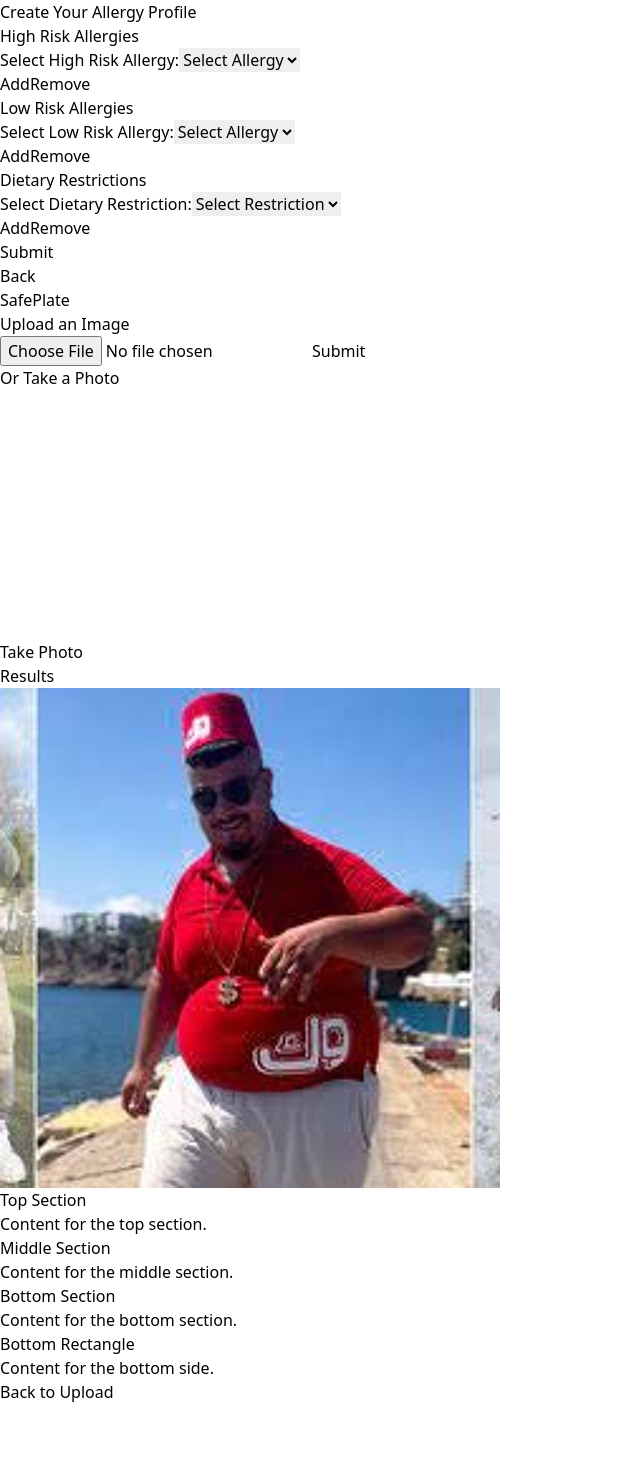
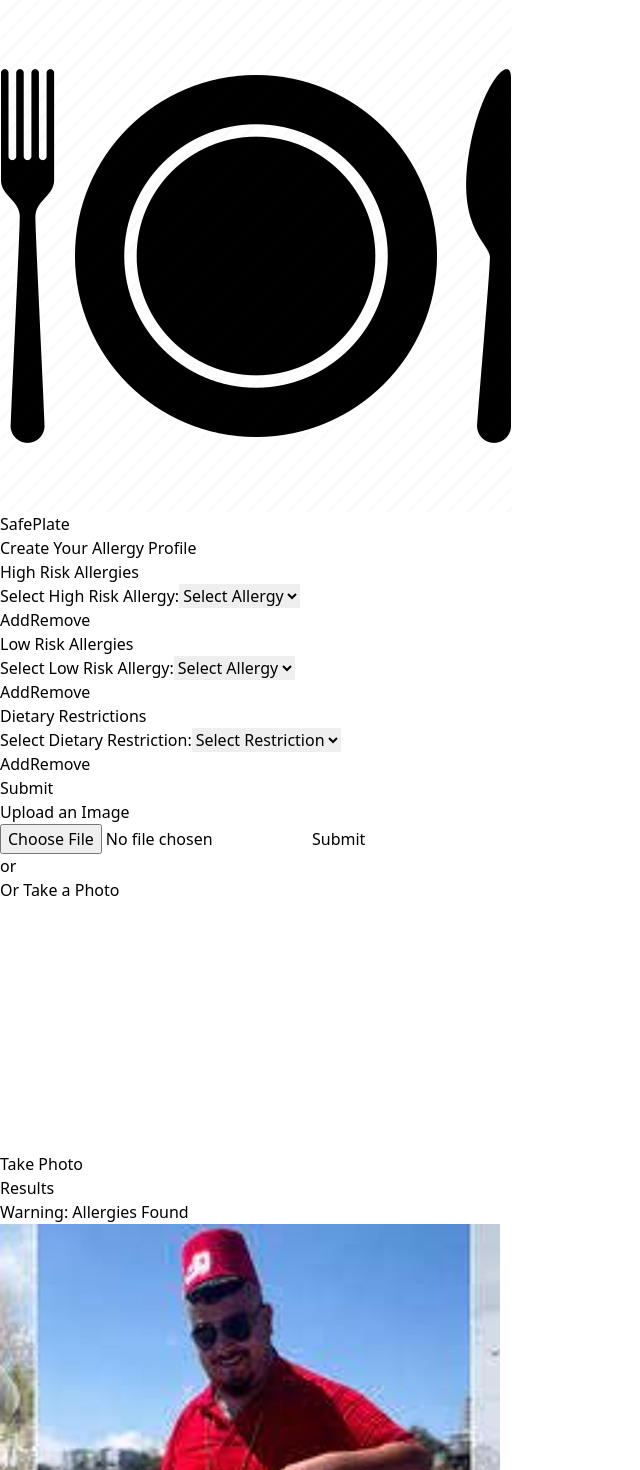
Before and after one commit to YasashwiniNapa/SafePlate, a React (Vite) app in the folder front-end/: page / in a window 1280 px wide. Shown: the top 1470 px of the page, without its empty margins (0-640 px from the left). Before the commit the page ends 1404 px from the top, so only its background shows below. Built offline with nearby package versions, Linux system fonts and the light colour scheme; no server answers.

Commit message:
added formatting

```diff
--- a/front-end/src/components/Camera.jsx
+++ b/front-end/src/components/Camera.jsx
@@ -77,16 +77,16 @@ function CameraCapture() {
 
       {/* Conditional rendering for buttons based on whether an image is captured */}
       {image ? (
-        <div className="mt-4">
+        <div className="mt-4 space-x-10">
           <button
             onClick={retakePhoto}
-            className="mr-2 px-4 py-2 bg-red-500 text-white rounded hover:bg-red-600"
+            className="mt-4 bg-[#FC7100] justify-center hover:bg-red-700 text-white font-bold py-2 px-8 rounded-full shadow-md transition-shadow duration-200 l-60"
           >
             Retake Photo
           </button>
           <button
             onClick={handleSubmit}
-            className="px-4 py-2 bg-blue-500 text-white rounded hover:bg-blue-600"
+            className="mt-4 bg-[#5CA135] justify-center hover:bg-green-700 text-white font-bold py-2 px-8 rounded-full shadow-md transition-shadow duration-200 l-60"
           >
             Submit Photo
           </button>
@@ -94,7 +94,7 @@ function CameraCapture() {
       ) : (
         <button
           onClick={capturePhoto}
-          className="mt-4 px-4 py-2 bg-white text-black rounded hover:bg-green-600 hover:text-white" // Button styles
+          className="mt-8 bg-[#5CA135] justify-center hover:bg-green-700 text-white font-bold py-2 px-8 rounded-full shadow-md transition-shadow duration-200 l-60" // Button styles
         >
           Take Photo
         </button>
--- a/front-end/src/components/ImageUpload.jsx
+++ b/front-end/src/components/ImageUpload.jsx
@@ -1,5 +1,4 @@
 import React, { useState } from 'react';
-import { useNavigate } from 'react-router-dom';
 
 const ImageUpload = () => {
     const [image, setImage] = useState(null);
@@ -36,18 +35,9 @@ const ImageUpload = () => {
 
     return (
         <div className="flex flex-col h-screen">
-            <header className="bg-black p-10 text-center border-b border-gray-300 h-1/5 flex justify-between items-center">
-                <button
-                    onClick={handleBackToProfile}
-                    className="text-white bg-blue-500 hover:bg-blue-700 rounded px-4 py-2"
-                >
-                    Back
-                </button>
-                <h1 className="m-0 text-5xl text-white">SafePlate</h1>
-                <div className="w-20" /> {/* Placeholder for spacing */}
-            </header>
-            <div className="flex flex-col bg-[#F5DDC2] items-center justify-center h-4/5">
-                <h1 className="text-3xl mb-4">Upload an Image</h1>
+    <header className="bg-[#5CA135] text-center p-5 flex justify-center h-1/10 space-x-5"></header>
+            <div className="flex flex-col items-center justify-center h-4/5">
+                <h1 className="text-3xl mb-10">Upload an Image</h1>
                 <form onSubmit={handleSubmit} className="flex flex-col items-center">
                     <input
                         type="file"
@@ -58,21 +48,23 @@ const ImageUpload = () => {
                     <button
                         type="submit"
                         disabled={!image}
-                        className={`px-4 py-2 text-white rounded-md ${image ? 'bg-[#5CA135] hover:bg-green-700' : 'bg-gray-400 cursor-not-allowed'}`}
+                        className="mt-4 bg-[#5CA135] justify-center hover:bg-green-700 text-white font-bold py-2 px-8 rounded-full shadow-md transition-shadow duration-200 l-60"
                     >
                         Submit
                     </button>
 
                 </form>
+                <text className="text-10 mt-2">or</text>
                 <form onSubmit={handleTakePhoto} className="flex flex-col items-center">
                     <button
                         type="submit"
-                        className={'mx-auto my-5 px-5 py-3 text-lg text-white bg-blue-600 rounded-md shadow hover:bg-blue-700'}
+                        className="mt-4 bg-[#FC7100] hover:bg-orange-700 text-white font-bold py-2 px-6 rounded-full shadow-md transition-shadow duration-200"
                     >
                         Or Take a Photo
                     </button>
                 </form>
             </div>
+            <header className="bg-[#5CA135] text-center p-5 flex justify-center h-1/10 space-x-5"></header>
         </div>
     );
 };
--- a/front-end/src/components/Profile.jsx
+++ b/front-end/src/components/Profile.jsx
@@ -5,7 +5,7 @@
 // Green #5CA135
 
 import React, { useState } from "react";
-import { useLocation, useNavigate } from 'react-router-dom';
+import plateImage from "../assets/plate.png";
 
 const Profile = () => {
     //const navigate = useNavigate();
@@ -129,8 +129,12 @@ const Profile = () => {
   };
 
   return (
-    <div className="flex flex-col">
-    <header className="bg-white w-full l-20"></header>
+    <div className="flex flex-col text">
+    <header className="bg-[#5CA135] text-center p-10 flex items-center justify-center h-1/5 space-x-5">
+    <img src={plateImage} alt="Plate" className="h-20 w-20" />
+    <h1 className="m-0 text-5xl text-black">SafePlate</h1>
+    </header>
+    <header className="bg-[#F5DDC2] w-full l-20"></header>
       <header className="bg-black py-10 border-b h-80 flex border-gray-300 items-center justify-center shadow-md relative bg-[url(https://www.shutterstock.com/image-photo/menu-frame-different-types-cheese-600nw-1810524649.jpg)] bg-left bg-no-repeat w-full mx-auto bg-contain">
         <h1 className="text-3xl font-cursive font-bold text-white">Create Your Allergy Profile</h1>
       </header>
@@ -149,7 +153,6 @@ const Profile = () => {
               className="w-full border border-gray-300 rounded-md p-2"
             >
               <option value="" disabled>Select Allergy</option>
-              <option value="none">None</option>
               <option value="peanuts">Peanuts</option>
               <option value="tree_nuts">Tree Nuts</option>
               <option value="milk">Milk</option>
@@ -199,7 +202,6 @@ const Profile = () => {
               className="block w-full border border-gray-300 rounded-md p-2"
             >
               <option value="" disabled>Select Allergy</option>
-              <option value="none">None</option>
               <option value="peanuts">Peanuts</option>
               <option value="tree_nuts">Tree Nuts</option>
               <option value="milk">Milk</option>
@@ -249,7 +251,6 @@ const Profile = () => {
               className="block w-full border border-gray-300 rounded-md p-2"
             >
               <option value="" disabled>Select Restriction</option>
-              <option value="none">None</option>
               <option value="vegetarian">Vegetarian</option>
               <option value="vegan">Vegan</option>
               <option value="glutenfree">Gluten-Free</option>
@@ -287,7 +288,7 @@ const Profile = () => {
       {/* Submit Button */}
       <button
           onClick={handleSubmit}
-          className="mt-4 bg-[#5CA135] justify-center hover:bg-green-700 text-white font-bold py-3 px-6 rounded-full shadow-md transition-shadow duration-200 l-60"
+          className="mt-4 bg-[#5CA135] justify-center hover:bg-green-700 text-white font-bold py-3 px-6 rounded-full shadow-md transition-shadow duration-200 l-60 mb-20"
         >
           Submit
         </button>
--- a/front-end/src/components/Results.jsx
+++ b/front-end/src/components/Results.jsx
@@ -13,35 +13,35 @@ const Results = () => {
 
   return (
     <div className="flex flex-col">
-      <header className="bg-gray-100 p-10 text-center border-b border-gray-300">
+       <header className="bg-[#5CA135] text-center p-5 flex justify-center h-1/10 space-x-5 mb-3"></header>
+      <header className="bg-gray-100 p-10 text-center">
         <h1 className="m-0 text-5xl text-gray-800">Results</h1>
       </header>
+      <div className="flex flex-col bg-gray-100">
+      <header className="bg-[#F45F67] text-center p-5 flex text-bold text-white p-5 justify-center h-15 mx-40">Warning: Allergies Found</header>
+      </div>
       <div className="flex justify-around items-center h-[80vh] bg-gray-200">
-        <div className="flex flex-col items-center justify-center bg-gray-800 text-white rounded-2xl overflow-hidden w-[40%] h-[80%]">
+        <div className="flex flex-col items-center justify-center bg-gray-800 text-white overflow-hidden w-[40%] h-[80%]">
           <img
             src={uploadedImage} // Use the uploaded image or the default
             alt="Uploaded or Skibidi"
             className="w-full h-full object-contain"
           />
         </div>
-        <div className="flex flex-col justify-between bg-blue-400 text-gray-800 rounded-2xl p-8 w-[40%] h-[80%] shadow-md">
+        <div className="flex flex-col justify-between bg-[#FB8818] text-gray-800 p-8 w-[40%] h-[80%] shadow-md">
           <div className="flex-1 p-4 bg-white bg-opacity-80 rounded-lg shadow-sm mb-2">
-            <h3 className="text-lg font-bold">Top Section</h3>
-            <p>Content for the top section.</p>
+            <h3 className="text-lg font-bold">High Risk Allergies:</h3>
+            <p>Peanuts</p>
           </div>
           <div className="flex-1 p-4 bg-white bg-opacity-80 rounded-lg shadow-sm mb-2">
-            <h3 className="text-lg font-bold">Middle Section</h3>
-            <p>Content for the middle section.</p>
+            <h3 className="text-lg font-bold">Low Risk Allergies:</h3>
+            <p>None</p>
           </div>
           <div className="flex-1 p-4 bg-white bg-opacity-80 rounded-lg shadow-sm">
-            <h3 className="text-lg font-bold">Bottom Section</h3>
-            <p>Content for the bottom section.</p>
+            <h3 className="text-lg font-bold">Dietary Restrictions:</h3>
+            <p>Vegetarian</p>
           </div>
         </div>
-      </div>
-      <div className="h-[60vh] bg-green-600 text-white rounded-2xl p-8 mx-auto w-[90%] mt-5 shadow-md">
-        <h2 className="text-lg font-bold">Bottom Rectangle</h2>
-        <p>Content for the bottom side.</p>
       </div>
       <button
         className="w-[90%] mx-auto my-5 px-5 py-3 text-lg text-white bg-blue-600 rounded-md shadow hover:bg-blue-700"
--- /dev/null
+++ b/package.json
@@ -0,0 +1,6 @@
+{
+  "dependencies": {
+    "react-router-dom": "^6.27.0",
+    "react-webcam": "^7.2.0"
+  }
+}
```
Also changed, not shown: front-end/src/assets/plate.png (added).
